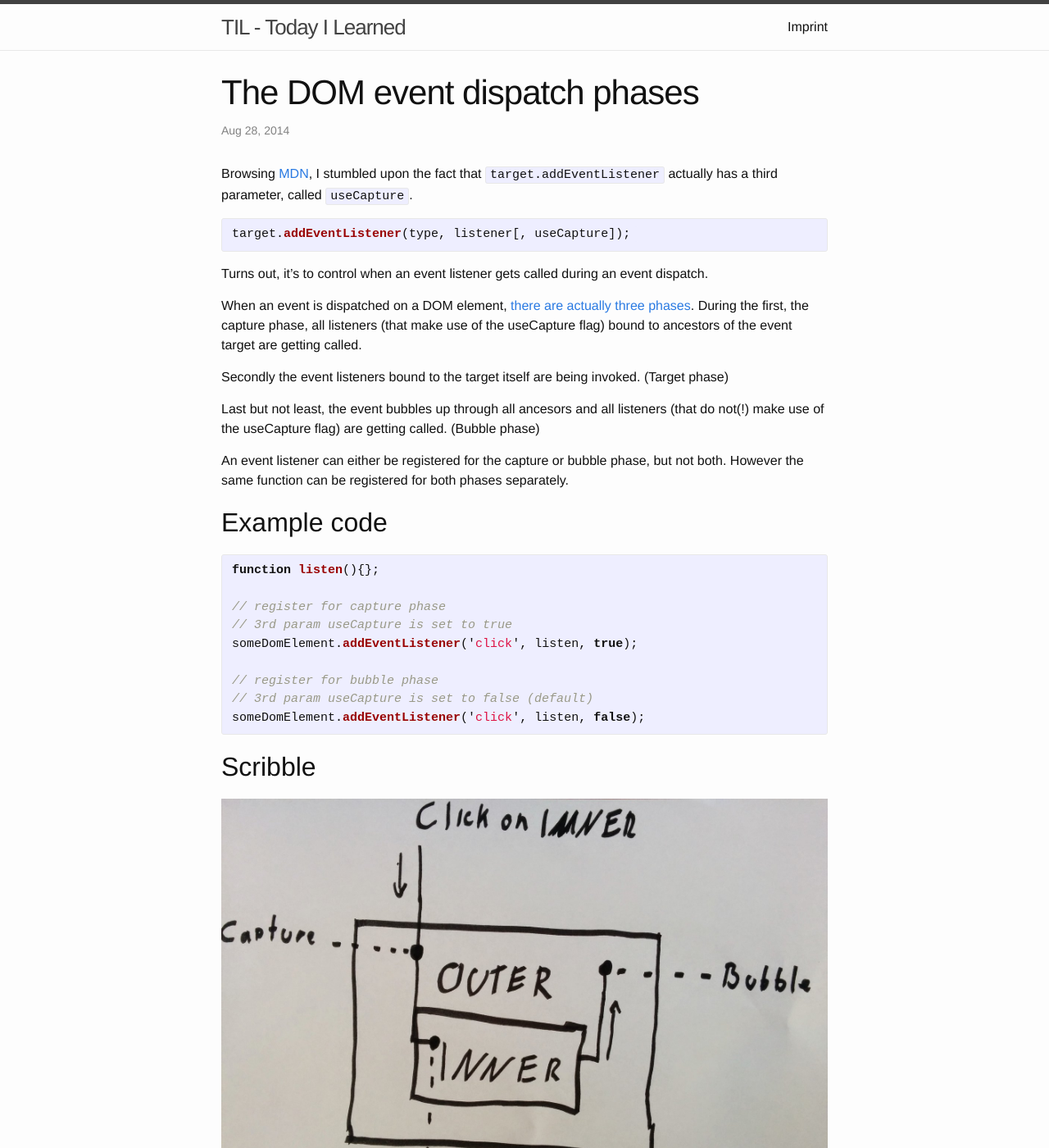
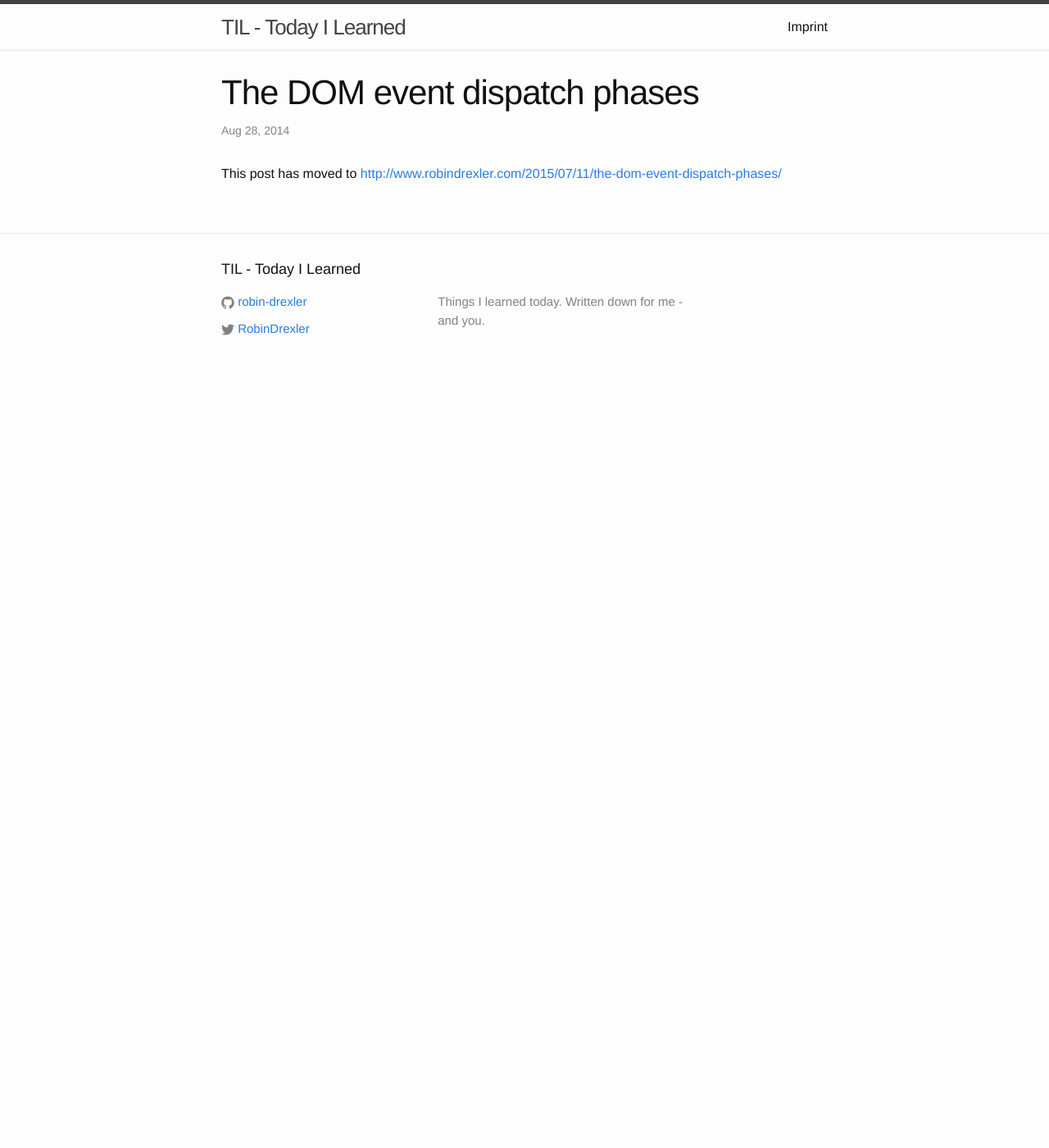
Before and after one commit to robin-drexler/til, a Jekyll site: the page built from _posts/2014-08-28-the-dom-event-phases.markdown, in a window 1280 px wide and 1400 px high. Shown: the whole window at 82% size. Built offline with Jekyll 4.4.1, drawn with Linux system fonts in a browser that asks for light colours.

Commit message:
move dom event dispatch phases to blog

````diff
--- a/_posts/2014-08-28-the-dom-event-phases.markdown
+++ b/_posts/2014-08-28-the-dom-event-phases.markdown
@@ -3,38 +3,4 @@ layout: post
 title:  "The DOM event dispatch phases"
 date:   2014-08-28 21:00:00
 ---
-
-Browsing [MDN](https://developer.mozilla.org/en/docs/Web/API/EventTarget.addEventListener), I stumbled upon the fact that ```target.addEventListener``` actually has a third parameter, called ```useCapture```.
-{% highlight javascript %}
-target.addEventListener(type, listener[, useCapture]);
-{% endhighlight %}
-
-Turns out, it's to control when an event listener gets called during an event dispatch.
-
-When an event is dispatched on a DOM element, [there are actually three phases](http://www.w3.org/TR/DOM-Level-3-Events/#event-flow). During the first, the capture phase, all listeners (that make use of the useCapture flag) bound to ancestors of the event target are getting called.
-
-Secondly the event listeners bound to the target itself are being invoked. (Target phase)
-
-Last but not least, the event bubbles up through all ancesors and all listeners (that do not(!) make use of the useCapture flag) are getting called. (Bubble phase)
-
-An event listener can either be registered for the capture or bubble phase, but not both. However the same function can be registered for both phases separately.
-
-## Example code
-
-
-{% highlight javascript %}
-function listen(){};
-
-// register for capture phase
-// 3rd param useCapture is set to true
-someDomElement.addEventListener('click', listen, true);
-
-// register for bubble phase
-// 3rd param useCapture is set to false (default)
-someDomElement.addEventListener('click', listen, false);
-
-
-{% endhighlight %}
-
-## Scribble
-![Scribble demoing event phases]({{site.baseurl}}/assets/images/posts/scribble_event_phases.jpg)
+This post has moved to [http://www.robindrexler.com/2015/07/11/the-dom-event-dispatch-phases/](http://www.robindrexler.com/2015/07/11/the-dom-event-dispatch-phases/)
````
